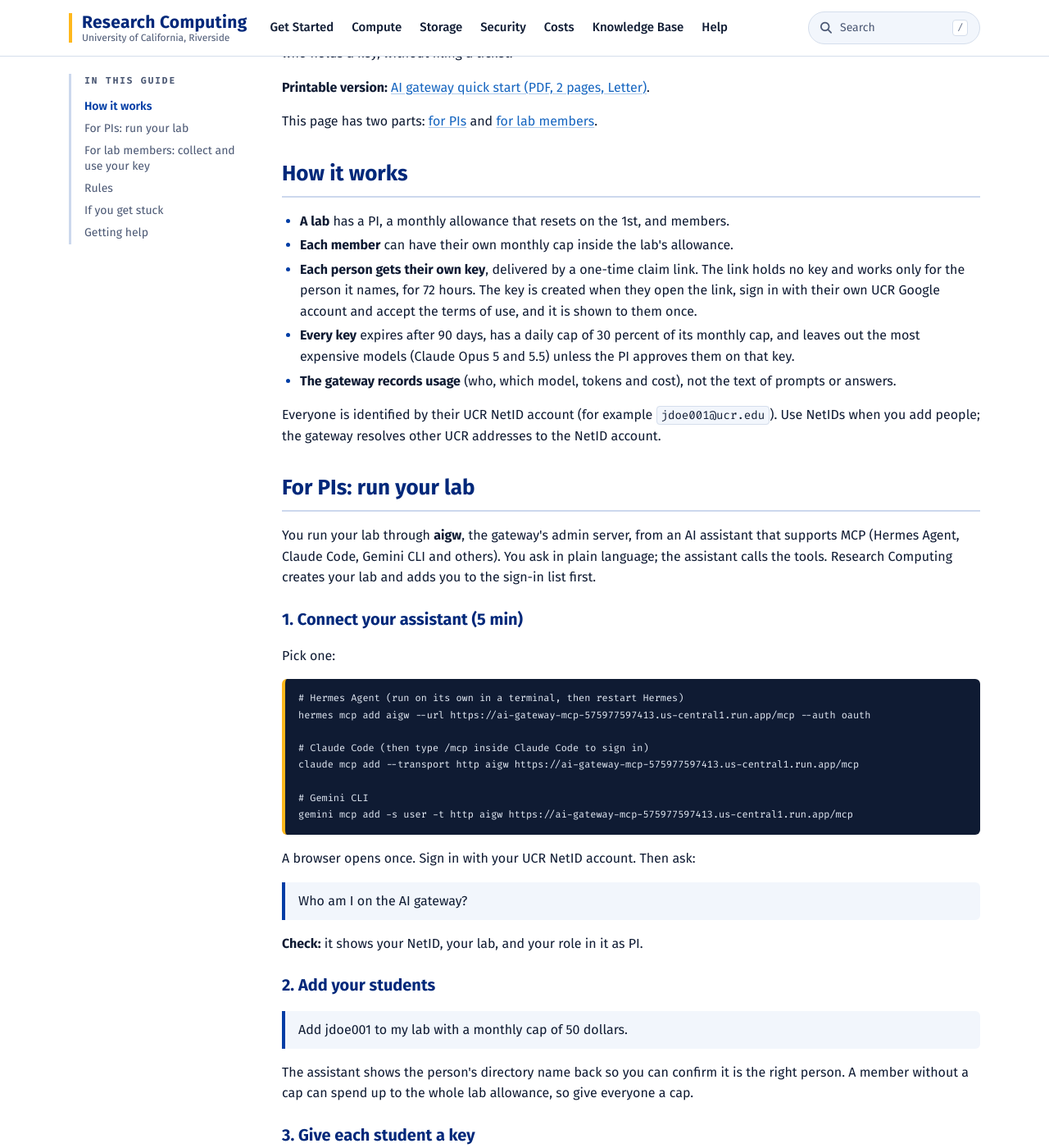
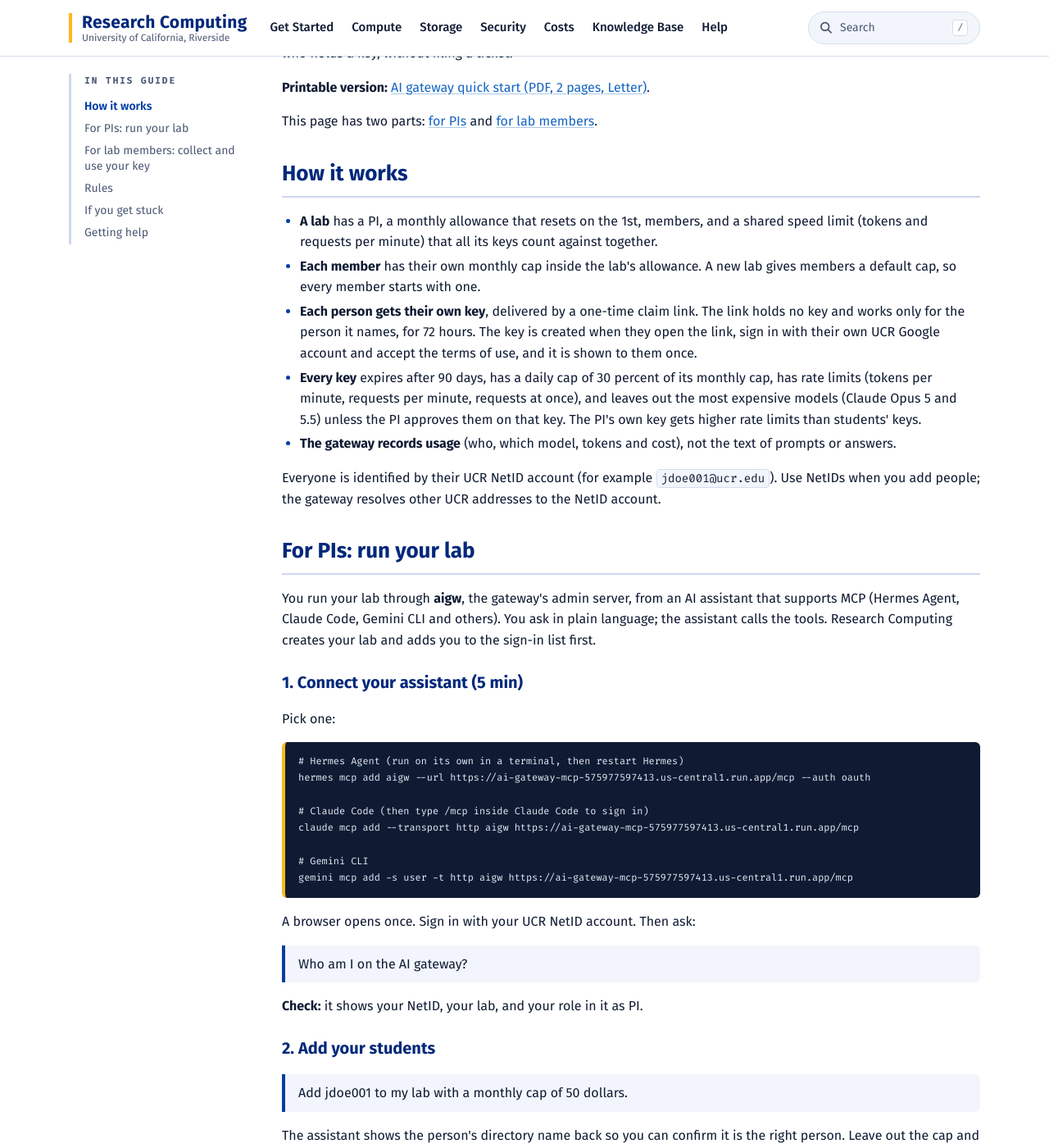
Before and after one commit to UCR-Research-Computing/UCR-Research-Computing.github.io, a Jekyll site: the page built from _kb/ai-gateway-lab-guide.md, in a window 1280 px wide and 1400 px high, scrolled down 470 px. Shown: the whole window at 82% size. Built offline with Jekyll 4.4.1, drawn with Linux system fonts in a browser that asks for light colours; some web fonts are replaced; some of the changed text lies outside the part shown.

Commit message:
kb: AI gateway lab guide covers rate limits (aigw v0.6.0)

```diff
--- a/_kb/ai-gateway-lab-guide.md
+++ b/_kb/ai-gateway-lab-guide.md
@@ -9,7 +9,7 @@
 sitemap: false
 review_notes:
   - "Unlisted on purpose (2026-10-08): the AI gateway is a pilot open to labs Research Computing has onboarded, so this page is shared by link with those labs and is kept out of the KB index, related guides, site search and the sitemap, with noindex. Make it a listed, numbered article when the gateway opens more widely."
-  - "Tool names, roles, key policy (90-day expiry, daily cap of 30 percent of the monthly cap, Opus models by approval) and terms of use follow the gateway admin server (aigw v0.5.1) as read live on 2026-10-08. Client setups come from aigw_client_setup, tested 2026-10-01."
+  - "Tool names, roles, key policy (90-day expiry, daily cap of 30 percent of the monthly cap, Opus models by approval, rate limits on every key and lab) and terms of use follow the gateway admin server (aigw v0.6.0) as read live on 2026-10-08. Client setups come from aigw_client_setup, tested 2026-10-01."
   - "Prices are deliberately not printed here: they change, and aigw_models shows the current price of every model."
   - "CHECK: the PI walkthrough (sign in, add a member, issue a key) follows the live tool definitions; the first faculty PI had not yet run it end to end when this was written."
 ---
@@ -22,10 +22,10 @@
 
 ## How it works
 
-* **A lab** has a PI, a monthly allowance that resets on the 1st, and members.
-* **Each member** can have their own monthly cap inside the lab's allowance.
+* **A lab** has a PI, a monthly allowance that resets on the 1st, members, and a shared speed limit (tokens and requests per minute) that all its keys count against together.
+* **Each member** has their own monthly cap inside the lab's allowance. A new lab gives members a default cap, so every member starts with one.
 * **Each person gets their own key**, delivered by a one-time claim link. The link holds no key and works only for the person it names, for 72 hours. The key is created when they open the link, sign in with their own UCR Google account and accept the terms of use, and it is shown to them once.
-* **Every key** expires after 90 days, has a daily cap of 30 percent of its monthly cap, and leaves out the most expensive models (Claude Opus 5 and 5.5) unless the PI approves them on that key.
+* **Every key** expires after 90 days, has a daily cap of 30 percent of its monthly cap, has rate limits (tokens per minute, requests per minute, requests at once), and leaves out the most expensive models (Claude Opus 5 and 5.5) unless the PI approves them on that key. The PI's own key gets higher rate limits than students' keys.
 * **The gateway records usage** (who, which model, tokens and cost), not the text of prompts or answers.
 
 Everyone is identified by their UCR NetID account (for example `jdoe001@ucr.edu`). Use NetIDs when you add people; the gateway resolves other UCR addresses to the NetID account.
@@ -59,7 +59,7 @@
 
 > Add jdoe001 to my lab with a monthly cap of 50 dollars.
 
-The assistant shows the person's directory name back so you can confirm it is the right person. A member without a cap can spend up to the whole lab allowance, so give everyone a cap.
+The assistant shows the person's directory name back so you can confirm it is the right person. Leave out the cap and the lab's default member cap applies.
 
 ### 3. Give each student a key
 
@@ -74,6 +74,9 @@
 | "Show my lab." | Allowance, spent this month, reset date, every member with cap and spend |
 | "What did my lab spend in the last 30 days?" | Spend by member, by model and by day |
 | "Set jdoe001's cap to 100 dollars." | Changes the member's cap (never above the allowance) |
+| "Show my lab's rate limits." | The lab's shared limit and the default limits for new keys |
+| "Lower jdoe001's key to 100 requests a minute." | Changes a key's rate limits at once, no new key needed |
+| "Give new student keys 1M tokens a minute." | Changes the lab's default rate limits for keys issued from now on |
 | "Which claims are still open?" | Claim links not yet collected, and when they expire |
 | "Block jdoe001's key." | Refuses that key at once; unblock undoes it |
 | "Remove jdoe001 from my lab." | Takes access away; history is kept |
@@ -183,6 +186,7 @@
 | 401 from the gateway | The key is wrong, blocked or expired; check it with the `/key/info` call above, then ask your PI |
 | 400 or 401 naming a model | Your key does not include that model (Opus needs PI approval); pick another |
 | A "budget exceeded" error | You hit your daily or monthly cap; it resets, or ask your PI to raise it |
+| 429 "rate limit" errors | Too many requests or tokens per minute for your key or your lab; wait a minute or slow your script, or ask your PI to raise the key's limits |
 | The claim link says it was issued to someone else | Sign in with the NetID account the link names; ask your PI if it is not yours |
 | The claim link has expired | Links last 72 hours; ask your PI to issue a new one |
 | aigw sign-in refuses you | You are not on the sign-in list yet; ask Research Computing |
--- a/docs/handouts/ai-gateway-quick-start.html
+++ b/docs/handouts/ai-gateway-quick-start.html
@@ -137,14 +137,14 @@
       <div class="step"><div class="num">2</div><div>
         <h3>Add your students, each with a cap <span class="t">1 min each</span></h3>
         <p><span class="say">Add jdoe001 to my lab with a monthly cap of 50 dollars.</span></p>
-        <p class="note">Use NetIDs. The directory name comes back so you can confirm the person. A member with no cap can spend the whole allowance.</p>
+        <p class="note">Use NetIDs. The directory name comes back so you can confirm the person. Leave out the cap and the lab default applies.</p>
       </div></div>
 
       <div class="step"><div class="num">3</div><div>
         <h3>Give each student a key <span class="t">1 min each</span></h3>
         <p><span class="say">Issue a key to jdoe001.</span> Confirm the plan, then email the claim link and message it returns.</p>
         <p class="note">The link holds no key, works once, only for that student, for 72 hours. Keys expire after 90 days, cap each day at 30% of the
-          monthly cap, and leave out Claude Opus unless you approve it on that key.</p>
+          monthly cap, carry rate limits, and leave out Claude Opus unless you approve it on that key.</p>
         <div class="ok">The student signs in, accepts the terms and sees their key once.</div>
       </div></div>
 
@@ -234,6 +234,7 @@
             <tr><td>401 from the gateway</td><td>key wrong, blocked or expired; check <code>/key/info</code>, then ask your PI</td></tr>
             <tr><td>error naming a model</td><td>your key does not include it (Opus needs PI approval)</td></tr>
             <tr><td>&ldquo;budget exceeded&rdquo;</td><td>daily or monthly cap reached; it resets, or ask your PI</td></tr>
+            <tr><td>429 rate limit</td><td>too many requests a minute; slow down, or ask your PI</td></tr>
             <tr><td>link &ldquo;issued to someone else&rdquo;</td><td>sign in with the NetID account the link names</td></tr>
             <tr><td>link expired</td><td>links last 72 hours; ask your PI for a new one</td></tr>
             <tr><td>lost your key</td><td>it is never shown again; ask your PI to issue a new one</td></tr>
```
Also changed, not shown: 1 other file.
